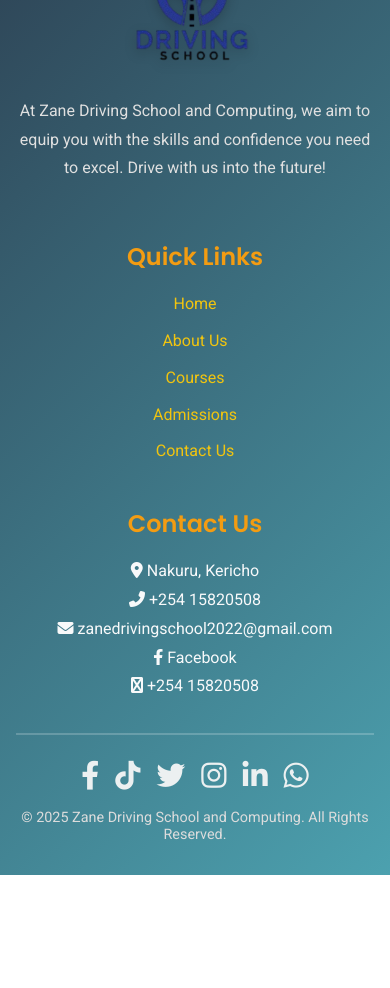
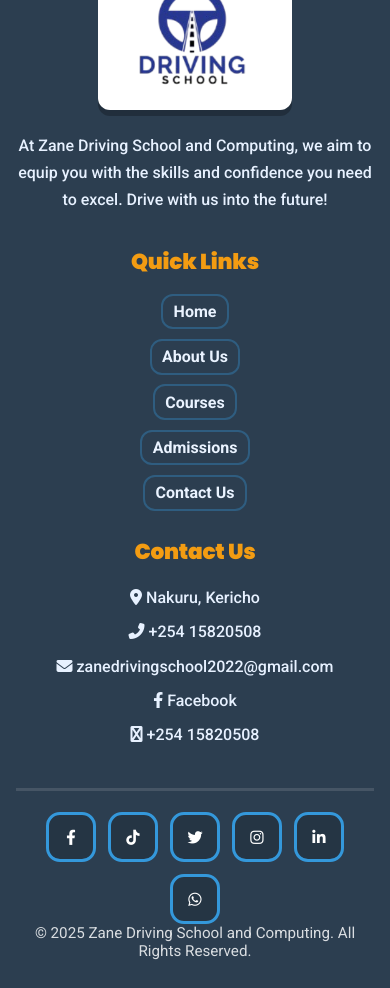
Before and after one commit to sammie19967/zds, a React (Vite) app in the folder frontend/: page / in a window 390 px wide. Shown: the part 5240-6228 px from the top of the page. Before the commit the page ends 6115 px from the top, so only its background shows below. Built offline with nearby package versions, Linux system fonts and the light colour scheme.

Commit message:
refactor footer styles for improved layout and responsiveness

```diff
--- a/frontend/src/styles/Footer.css
+++ b/frontend/src/styles/Footer.css
@@ -1,121 +1,156 @@
-/* Footer Container */
+/* System-matching footer styles (colors aligned with the rest of the site) */
+
 .footer-container {
-    background: linear-gradient(135deg, #2c3e50, #4ca1af);
+  background: #2c3e50;
   color: #f8f9fa;
-    padding: 2rem 1rem;
+  padding: 3.25rem 1rem 1.75rem;
+  border-top: 4px solid #3498db;
   font-family: 'Roboto', sans-serif;
+  box-sizing: border-box;
 }
 
 .footer-top {
-    display: flex;
-    flex-wrap: wrap;
-    justify-content: space-between;
+  max-width: 1400px;
+  margin: 0 auto;
+  display: grid;
+  grid-template-columns: 1.2fr 1fr 1fr;
   gap: 2rem;
-    border-bottom: 2px solid rgba(255, 255, 255, 0.2);
+  align-items: start;
   padding-bottom: 2rem;
+  border-bottom: 3px solid rgba(255, 255, 255, 0.12);
 }
 
-  /* Logo Section */
+.footer-section {
+  min-width: 0;
+}
+
 .logo-section {
-    text-align: center;
-    flex: 1;
+  display: flex;
+  flex-direction: column;
+  align-items: flex-start;
 }
 
 .footer-logo {
-    max-width: 180px;
-    margin-bottom: 1rem;
-    filter: drop-shadow(0 4px 6px rgba(0, 0, 0, 0.2));
+  width: 170px;
+  max-width: 100%;
+  margin-bottom: 0.9rem;
+  padding: 10px 12px;
+  background: #fff;
+  border-radius: 12px;
+  filter: drop-shadow(0 6px 0 rgba(0, 0, 0, 0.25));
 }
 
 .logo-section p {
-    font-size: 1rem;
-    line-height: 1.6;
-    color: #e0e0e0;
-  }
-
-  /* Footer Sections */
-  .footer-section {
-    flex: 1;
-    min-width: 250px;
+  font-size: 1.02rem;
+  line-height: 1.65;
+  color: #e7f1ff;
+  margin: 0;
+  font-weight: 500;
 }
 
 .footer-section h2 {
-    font-size: 1.5rem;
-    margin-bottom: 1rem;
+  font-size: 1.35rem;
+  margin: 0 0 1rem 0;
+  font-weight: 900;
   color: #f39c12;
+  letter-spacing: -0.01em;
 }
 
 .footer-section ul {
   list-style: none;
   padding: 0;
-  }
-
-  .footer-section ul li {
-    margin-bottom: 0.5rem;
+  margin: 0;
+  display: grid;
+  gap: 0.6rem;
 }
 
 .footer-section ul li a {
-    color: #f1c40f;
+  display: inline-block;
+  color: #eaf3ff;
   text-decoration: none;
-    transition: color 0.3s ease;
+  font-weight: 900;
+  padding: 0.4rem 0.65rem;
+  border: 2px solid rgba(52, 152, 219, 0.35);
+  border-radius: 12px;
+  transition: transform 0.12s ease, background 0.12s ease, border-color 0.12s ease, color 0.12s ease;
 }
 
 .footer-section ul li a:hover {
-    color: #ecf0f1;
-    text-shadow: 0 1px 2px rgba(255, 255, 255, 0.5);
+  transform: translateY(-2px);
+  background: rgba(52, 152, 219, 0.16);
+  border-color: rgba(52, 152, 219, 0.9);
+  color: #ffffff;
 }
 
-  .footer-section p,
-  .footer-section ul {
+.footer-section p {
+  margin: 0.45rem 0;
   font-size: 1rem;
-    line-height: 1.8;
+  line-height: 1.7;
+  color: #e7f1ff;
+  font-weight: 500;
 }
 
-  /* Footer Social Icons */
+/* Social */
 .footer-social {
   display: flex;
-    justify-content: center;
-    gap: 1rem;
-    margin-bottom: 1rem;
+  flex-wrap: wrap;
+  gap: 0.75rem;
+  margin-top: 1rem;
 }
 
 .footer-social a {
-    color: #ecf0f1;
-    font-size: 1.8rem;
-    transition: transform 0.3s, color 0.3s;
+  display: inline-flex;
+  align-items: center;
+  justify-content: center;
+  width: 44px;
+  height: 44px;
+  color: #ffffff;
+  text-decoration: none;
+
+  border: 3px solid #3498db;
+  border-radius: 14px;
+
+  background: rgba(0, 0, 0, 0.15);
+  transition: transform 0.12s ease, background 0.12s ease;
 }
 
 .footer-social a:hover {
-    color: #3498db;
-    transform: scale(1.2);
-    text-shadow: 0px 4px 6px rgba(0, 0, 0, 0.3);
+  transform: translateY(-2px);
+  background: rgba(52, 152, 219, 0.2);
 }
 
-  /* Footer Bottom */
+/* Bottom */
 .footer-bottom {
+  max-width: 1400px;
+  margin: 1.35rem auto 0;
   text-align: center;
-    margin-top: 1.5rem;
-    font-size: 0.9rem;
-    color: #dcdcdc;
+  font-size: 0.95rem;
+  color: rgba(248, 249, 250, 0.85);
+  font-weight: 600;
 }
 
 .footer-bottom p {
   margin: 0;
-    font-weight: 300;
 }
 
-  /* Responsive Design */
-  @media (max-width: 768px) {
+/* Responsive */
+@media (max-width: 1024px) {
   .footer-top {
-      flex-direction: column;
-      align-items: center;
+    grid-template-columns: 1fr;
+    gap: 1.5rem;
   }
 
   .footer-section {
     text-align: center;
+    align-items: center;
   }
 
   .logo-section {
-      margin-bottom: 1.5rem;
+    align-items: center;
+    text-align: center;
+  }
+
+  .footer-social {
+    justify-content: center;
   }
 }
```
Lines whose indentation alone changed are shown as unchanged.
